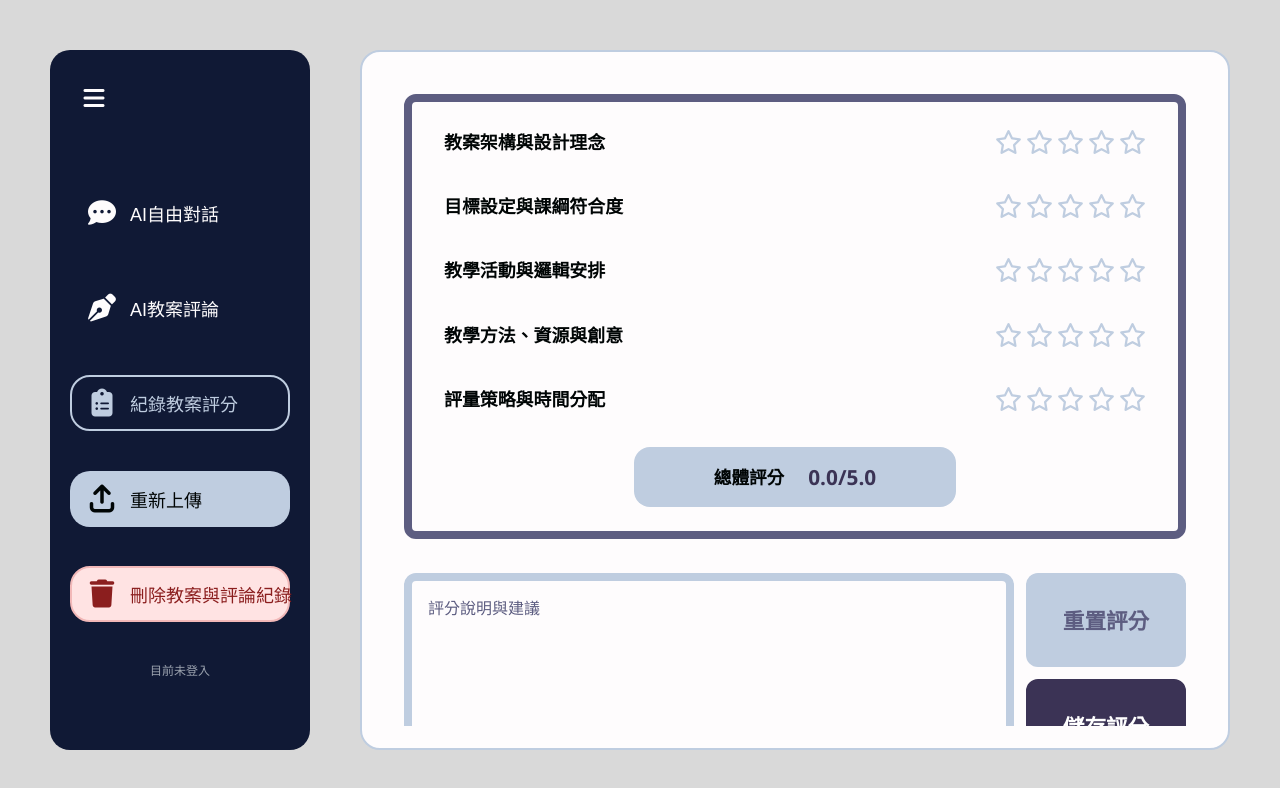
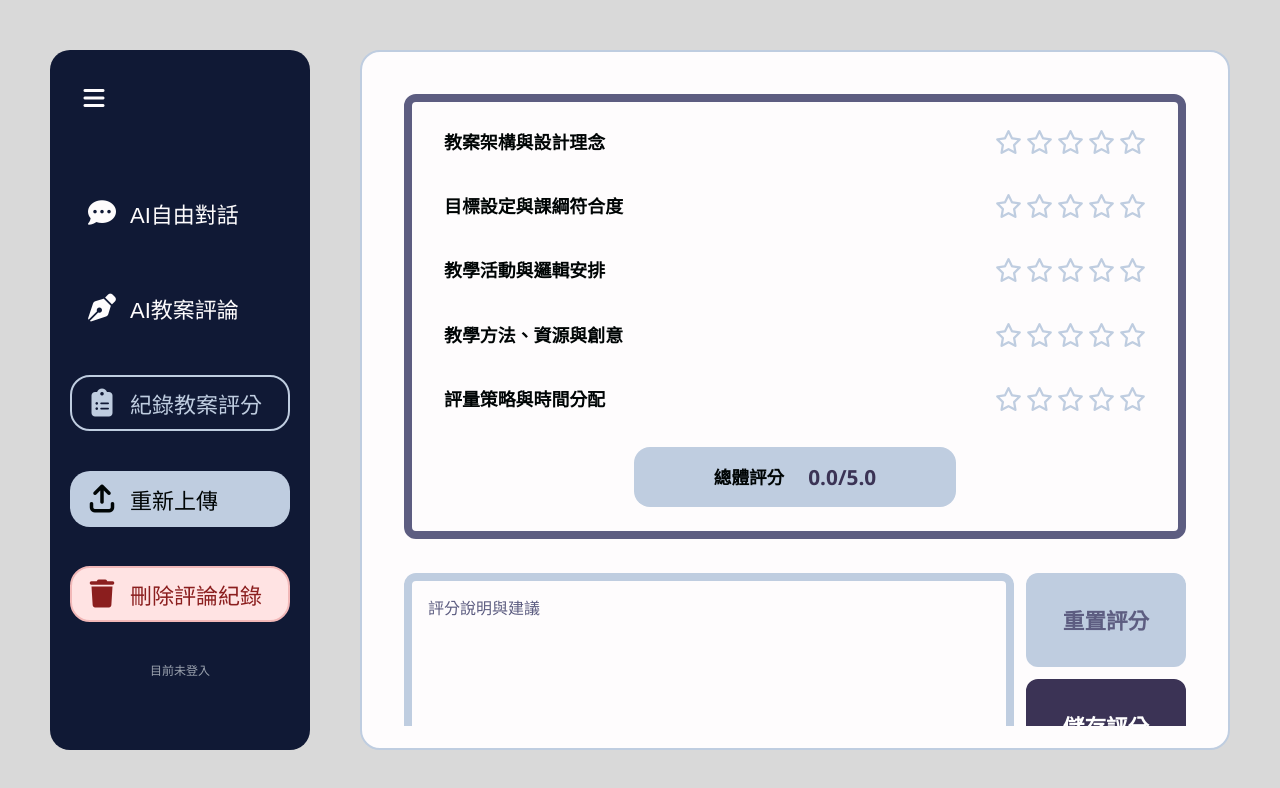
Before and after one commit to ourboros/LPR, a website: page lesson-review-ui/lesson-score.html in a window 1280 px wide. Drawn offline with Linux system fonts and the light colour scheme; files that its build step writes are made by us from their sources; files whose address does not match are found by name.

Commit message:
UI Update：Edit button text

```diff
--- a/lesson-review-ui/lesson-score.html
+++ b/lesson-review-ui/lesson-score.html
@@ -53,7 +53,7 @@
             data-nav-action="delete-history"
           >
             <i class="nav-icon fa-solid fa-trash"></i>
-            <span>刪除教案與評論紀錄</span>
+            <span>刪除評論紀錄</span>
           </button>
           <div class="nav-auth-block">
             <div data-auth-user class="nav-auth-user">目前未登入</div>
--- a/lesson-review-ui/styles.css
+++ b/lesson-review-ui/styles.css
@@ -95,7 +95,7 @@ body {
   align-items: center;
   justify-content: flex-start;
   gap: 14px;
-  font-size: 18px;
+  font-size: 22px;
   cursor: pointer;
   transition: all 0.3s ease;
   white-space: nowrap;
```
Also changed, not shown: lesson-review-ui/UI_ANALYSIS_FOR_AI.md (+1 -1 lines), lesson-review-ui/index.html (+1 -1 lines), lesson-review-ui/lesson-review.html (+1 -1 lines), README.md.
